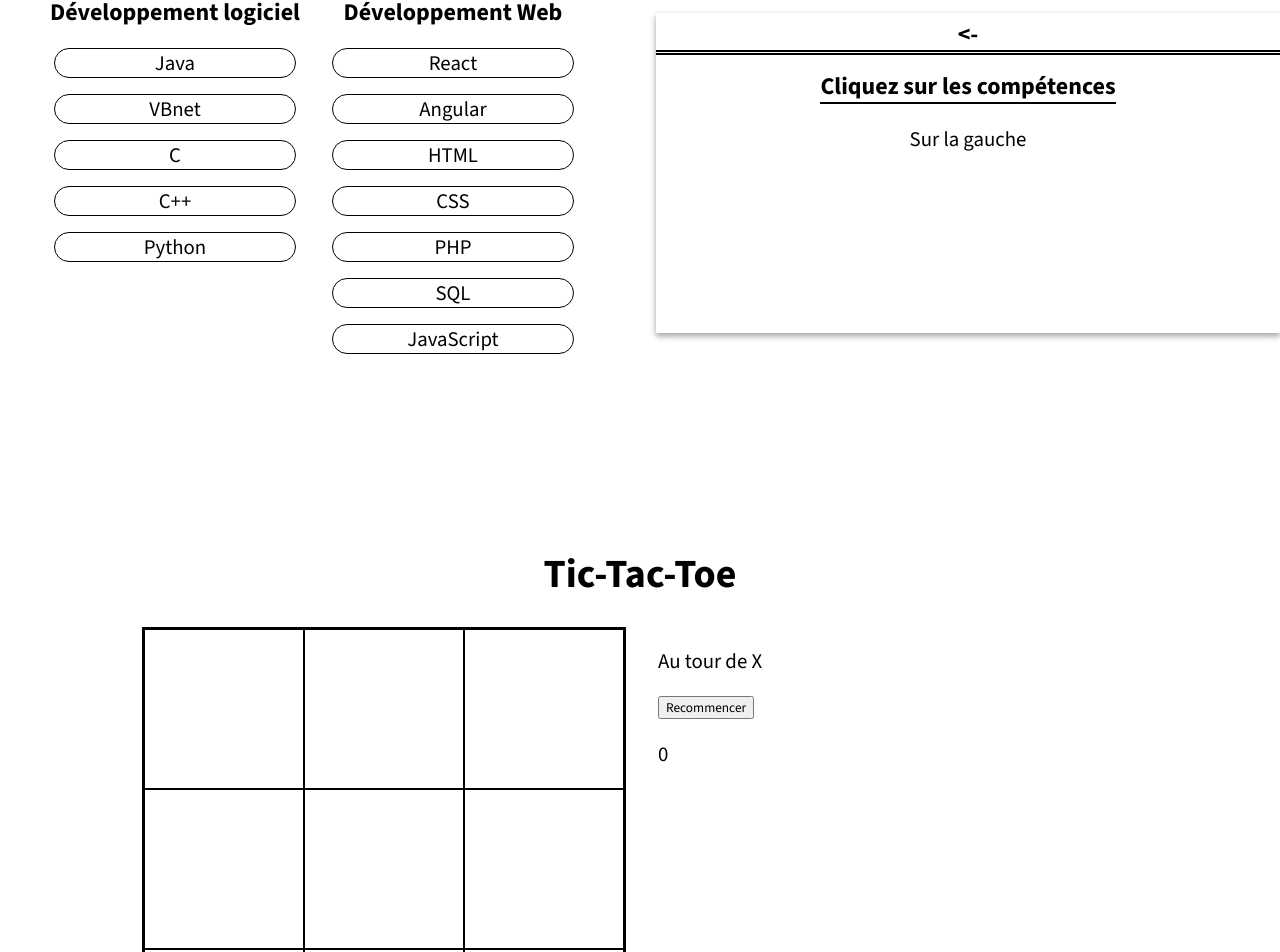
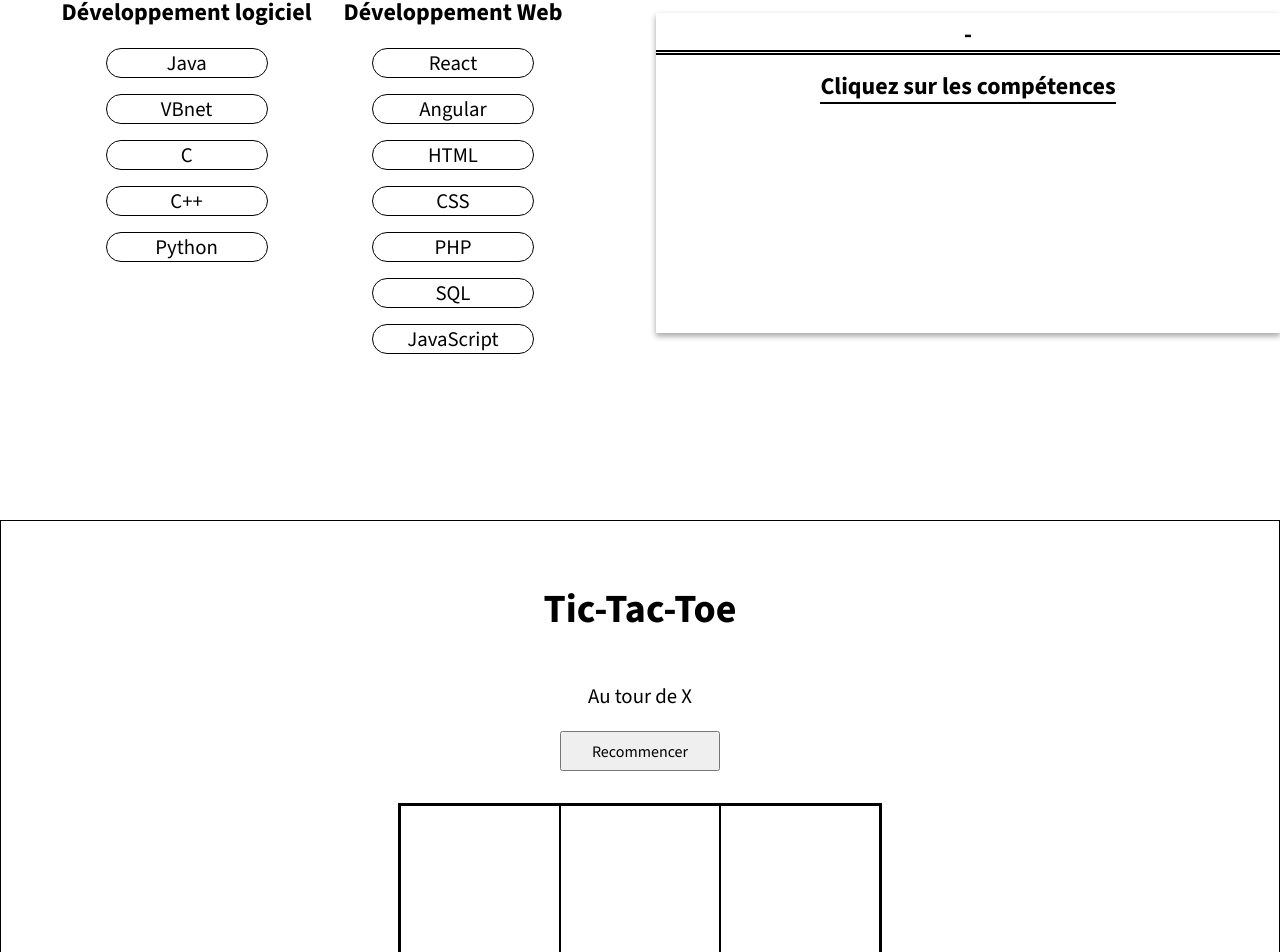
Before and after one commit to GeratorWu/EPortFolio, a React (Create React App) app: page / in a window 1280 px wide. Shown: the part 1080-2032 px from the top of the page. Built offline with nearby package versions, Linux system fonts and the light colour scheme.

Commit message:
Responsive

```diff
--- a/src/components/Competence.js
+++ b/src/components/Competence.js
@@ -4,8 +4,8 @@ import { useState } from 'react'
 
 function Competence() {
     const [titre, setTitre] = useState("Cliquez sur les compétences")
-    const [description, setDescription] = useState("Sur la gauche")
-    const [langage, setLangage] = useState("<-")
+    const [description, setDescription] = useState("")
+    const [langage, setLangage] = useState(" - ")
 
 
     const afficheProjet = (i) => {
--- a/src/components/TicTacToe.js
+++ b/src/components/TicTacToe.js
@@ -57,7 +57,7 @@ function TicTacToe() {
             }
         }
         setEgalite(egalite + 1);
-        if(egalite === 8){
+        if (egalite === 8) {
             setFinPartie(true);
             setJoueur("Égalité, veuillez recommencer");
             setEgalite(0);
@@ -66,7 +66,7 @@ function TicTacToe() {
 
     const recommencer = () => {
         const tmpPlateau = [...plateau];
-        for(let i = 0; i<plateau.length ; i++){
+        for (let i = 0; i < plateau.length; i++) {
             tmpPlateau[i] = "";
         }
         setPlateau(tmpPlateau);
@@ -80,7 +80,10 @@ function TicTacToe() {
     return (
         <div className='centre'>
             <h1>Tic-Tac-Toe</h1>
-            <div className='bas'>
+            <div className='TTTtexte'>
+                <p>{joueur}</p>
+                <button className='TTTbutton' onClick={() => recommencer()}>Recommencer</button>
+            </div>
             <div className='grillage'>
                 {plateau.map((valeur, index) => (
                     <div key={index} onClick={() => changerValeur(index)} className='case'>
@@ -88,12 +91,7 @@ function TicTacToe() {
                     </div>
                 ))}
             </div>
-                <div className='droite'>
-                    <p>{joueur}</p>
-                    <button onClick={() => recommencer()}>Recommencer</button>
-                    <p>{egalite}</p>
-                </div>
-            </div>
+
         </div>
     )
 }
--- a/src/styles/Accueil.css
+++ b/src/styles/Accueil.css
@@ -10,5 +10,6 @@
 
 .accueilgauche{
     flex-direction: column;
-    width: 30em;
+    max-width: 30em;
+    padding: 1em;
 }
--- a/src/styles/Competence.css
+++ b/src/styles/Competence.css
@@ -22,7 +22,7 @@
 .competencelogiciel p{
     border: 1px solid black;
     text-align: center;
-    width: 15rem;
+    width: 10rem;
     margin: 1rem auto;
     cursor: pointer;
     border-radius: 2rem;
@@ -33,8 +33,8 @@
 }
 
 .competenceprojet{
-    width: 39rem;
-    height: 20rem;
+    max-width: 39rem;
+    min-height: 20rem;
     display: flex;
     flex-direction: column;
     box-shadow: rgba(0, 0, 0, 0.16) 0px 3px 6px, rgba(0, 0, 0, 0.23) 0px 3px 6px;
@@ -49,3 +49,9 @@
     border-bottom: 2px solid black;
     margin: 10px auto 0 auto;
 }
+
+@media screen and (max-width:62rem){
+    .competencebloc{
+        flex-direction: column;
+    }
+}
--- a/src/styles/Navigation.css
+++ b/src/styles/Navigation.css
@@ -50,3 +50,9 @@ ul{
     height: 100%;
     margin: 0;
 }
+
+@media screen and (max-width:62rem){
+    .navigation{
+        display: none;
+    }
+}
--- a/src/styles/TicTacToe.css
+++ b/src/styles/TicTacToe.css
@@ -1,7 +1,7 @@
 .grillage{
     display: grid;
-    grid-template-columns: 10em 10em 10em;
-    grid-template-rows: 10em 10em 10em;
+    grid-template-columns: 1fr 1fr 1fr;
+    grid-template-rows: 1fr 1fr 1fr;
     border: 2px solid black;
     width: 30em;
     height: 30em;
@@ -12,7 +12,7 @@
     display: flex;
     justify-content: center;
     align-items: center;
-    font-size: 9em;
+    font-size: 6em;
     cursor: pointer;
 }
 
@@ -20,14 +20,33 @@
     display: flex;
     flex-direction: column;
     align-items: center;
-    height: 80vh;
+    justify-content: center;
+    height: 100vh;
+    border: 1px solid black;
 }
 
-.bas{
+.TTTtexte{
     display: flex;
-    gap: 2em;
+    flex-direction: column;
+    align-items: center;
 }
 
-.droite{
-    width: 30em;
+.TTTbutton{
+    height: 2.5rem;
+    cursor: pointer;
+    align-items: center;
+    margin-bottom: 2em;
+    width: 10rem;
+    font-size: 1rem;
 }
+
+@media screen and (max-width:62rem){
+    .grillage{
+        width: 20em;
+        height: 20em;
+    }
+
+    .case{
+        font-size: 4em;
+    }
+}
```
Lines whose indentation alone changed are shown as unchanged.
